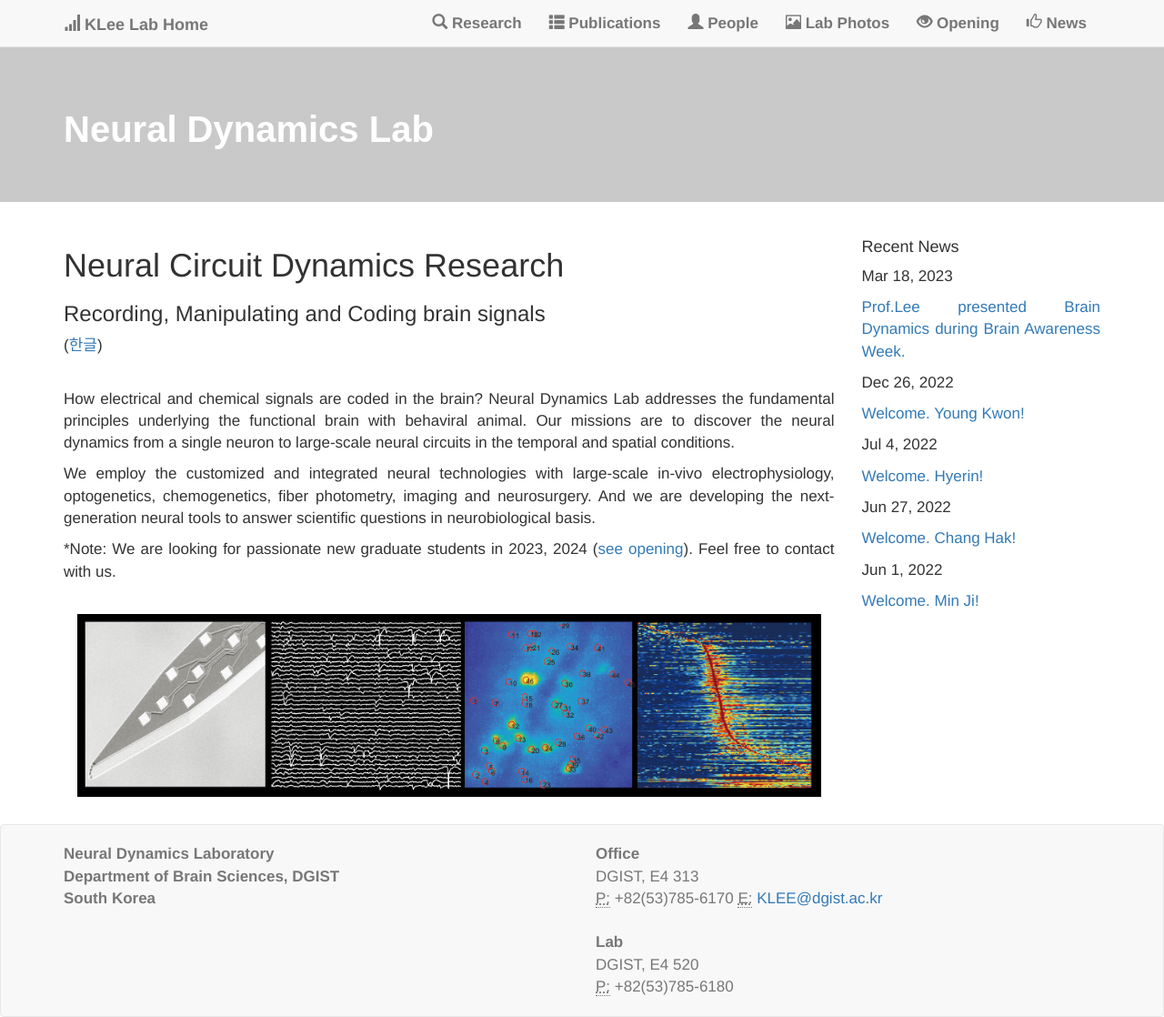
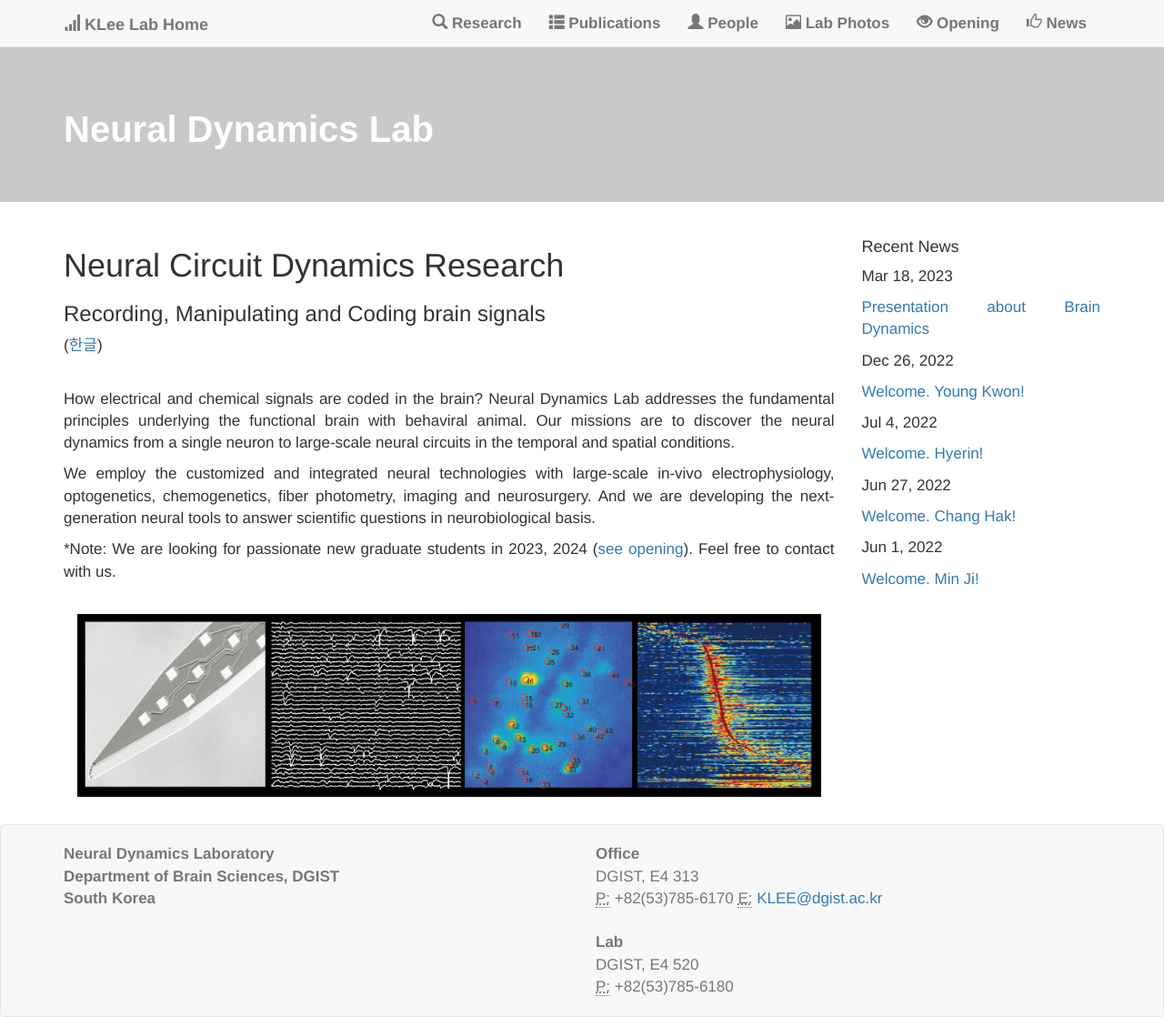
Before and after one commit to kleelab/kleelab.github.io, a Jekyll site: the page built from index.html, in a window 1280 px wide. Shown: the whole page at 91% size. Built offline with Jekyll 4.4.1, drawn with Linux system fonts in a browser that asks for light colours; nearby versions of some CDN libraries; a style sheet for code colours, icons or effects is not loaded.

Commit message:
Update 2023-03-18- Brain Awareness Week.md

```diff
--- a/_posts/2023-03-18- Brain Awareness Week.md
+++ b/_posts/2023-03-18- Brain Awareness Week.md
@@ -1,7 +1,9 @@
 ---
 layout: post
-title:  Prof.Lee presented Brain Dynamics during Brain Awareness Week.
+title:  Presentation about Brain Dynamics
 date:   2023-03-18
 excerpt: >
 ---
+Prof.Lee presented Brain Dynamics during Brain Awareness Week.
+
 <iframe width="560" height="315" src="https://www.youtube.com/embed/LFP5H3ereig?start=1981" title="YouTube video player" frameborder="0" allow="accelerometer; autoplay; clipboard-write; encrypted-media; gyroscope; picture-in-picture; web-share" allowfullscreen></iframe>
```
